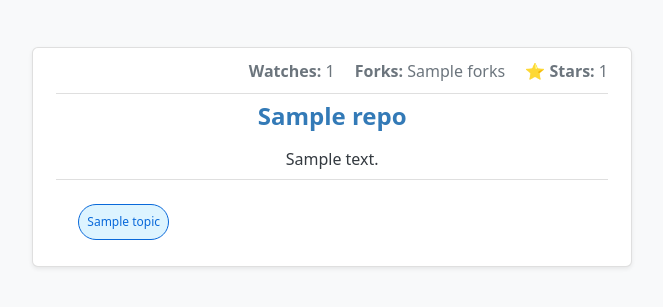
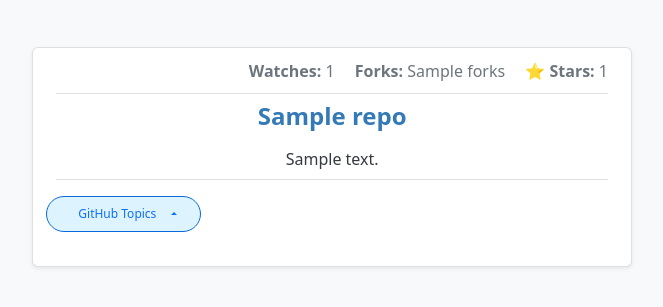
Before and after one commit to netdevopsbr/netbox-plugins-store, a Django app: template netbox_plugins_store/templates/netbox_plugins_store/home.html in a window 1280 px wide. Shown: the part 244-551 px from the top of the page, without its empty margins (61-724 px from the left). Run offline with Django 3.2, Linux system fonts and the light colour scheme; the template is opened without the code that fills it: most values are stand-ins (such as "Sample title", 1, 10 or a date in 2020).

Commit message:
Add Dropdown menu to GitHub Topics

```diff
--- a/netbox_plugins_store/templates/netbox_plugins_store/home.html
+++ b/netbox_plugins_store/templates/netbox_plugins_store/home.html
@@ -83,17 +83,9 @@
                     </p>
                 </div>
 
-                <ul style="
-                        padding-top: 08px;
-                        list-style-type: none;
-                        text-align: center;
-                    ">
-                    <li>
-
-                        <div class="d-flex flex-row bd-hightlight mb-3">
-                            {% for topic in repo.topics %}
-                                <a
-                                    style="
+                {# Netbox Plugins Store - Custom Links #}
+                <div class="nav-item dropdown dropup">
+                    <div style="
                         text-decoration: none;
                         display: inline-block;
                         margin: 0 2px;
@@ -105,15 +97,27 @@
                         border: 1px solid;
                         color: #0969da;
                         background-color: #ddf4ff;"
+                    >
+                        <a type="button" class="nav-link dropdown-toggle text-primary" href="#" id="navbarDropdown" role="button" data-bs-toggle="dropdown" aria-expanded="false">
+                            <span
                                 class="p-2 bd-hightlight"
                                 href="https://github.com/topics/{{ topic }}"
-                                    target="_blank"
-                                >{{ topic }}</a>
+                                target="_blank">
+                                GitHub Topics
+                            </span>
+                        </a>
+                        <ul class="dropdown-menu disabled" aria-labelledby="navbarDropdown">
+                            {% for topic in repo.topics %}
+                                <li>
+                                    {# Netbox Plugins Store - Documentation #}
+                                    <a type="button" class="dropdown-item" href="https://github.com/topics/{{ topic }}" target="_blank">
+                                        {{ topic }}
+                                    </a>
+                                <li>
                             {% endfor %}
+                        </ul>
                     </div>
-                    </li>
-
-                </ul>
+                </div>
 
             </div>
 
```
Lines whose indentation alone changed are shown as unchanged.
